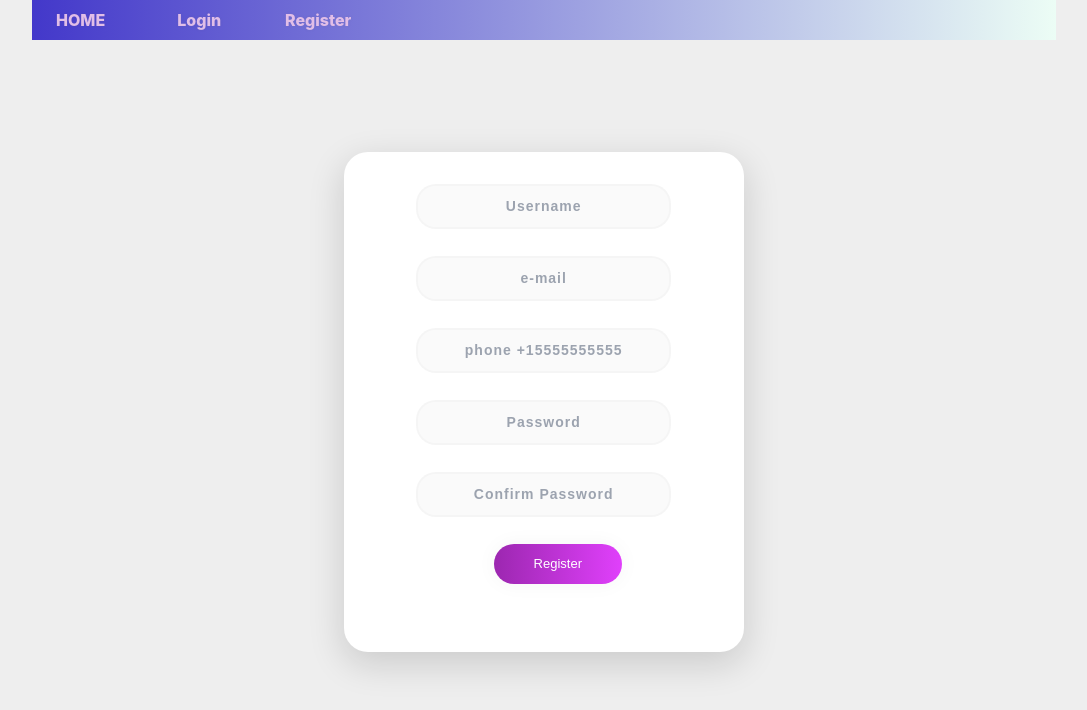
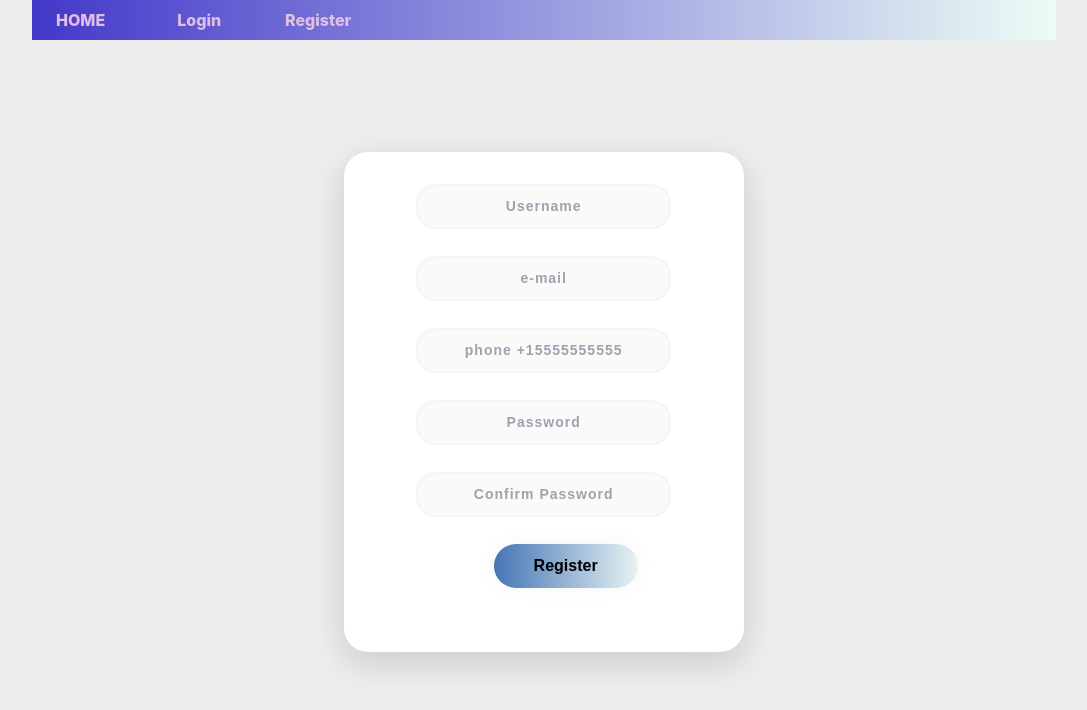
Before and after one commit to sayeda-khaled/shape_the_future, a React (Create React App) app in the folder frontend/static/: page /register in a window 1280 px wide. Shown: the top 710 px of the page, without its empty margins (96-1183 px from the left). Built offline with nearby package versions, Linux system fonts and the light colour scheme; the HTML template or start-up script is replaced by a standard one.

Commit message:
adding CSS

```diff
--- a/frontend/static/src/App.css
+++ b/frontend/static/src/App.css
@@ -203,8 +203,8 @@ border: 2px solid rgba(0, 0, 0, 0.18) !important;
 .btn-submit {
 cursor: pointer;
 border-radius: 5em;
-color: #fff;
-background: linear-gradient(to right, #9C27B0, #E040FB);
+color: black;
+background: linear-gradient(to right, #4575b5, #E7F3F3);
 border: 0;
 padding-left: 40px;
 padding-right: 40px;
@@ -212,7 +212,8 @@ padding-bottom: 10px;
 padding-top: 10px;
 font-family: 'Ubuntu', sans-serif;
 margin-left: 35%;
-font-size: 13px;
+/* font-size: 13px; */
+font-weight: bold;
 box-shadow: 0 0 20px 1px rgba(0, 0, 0, 0.04);
 }
 
@@ -229,7 +230,7 @@ padding-top: 10px;
 font-family: 'Ubuntu', sans-serif;
 margin-left: 35%;
 font-size: 14px;
-font-weight: bold;
+/* font-weight: bold; */
 box-shadow: 0 0 20px 1px rgba(0, 0, 0, 0.04);
 }
 
@@ -311,7 +312,7 @@ border: 0;
 padding: 5px;
 font-family: 'Ubuntu', sans-serif;
 /* margin-left: 35%; */
-font-size: 10px;
+font-size: 14px;
 font-weight: bold;
 box-shadow: 0 0 20px 1px rgba(0, 0, 0, 0.04);
 }
--- a/frontend/static/src/components/AdminPage.js
+++ b/frontend/static/src/components/AdminPage.js
@@ -160,7 +160,7 @@ class AdminPage extends Component {
 
           <section className="events-container md:flex bg-opacity-20">
                 <ul>{events}</ul>
-                <section className="form-container-1 mt-12" style={{top:10+"VH"}}>
+                <section className="form-container-1 sticky mt-12" style={{top:3+"VH"}}>
                     <form className="form-1" onSubmit={this.addEvent}>
                       <div className="mb-3">
                         <label  className="form-label block">Grade</label>
@@ -184,7 +184,7 @@ class AdminPage extends Component {
                       </div>
 
 
-                  <button type="button" onClick={(e) => this.addEvent(e)} className="btn-submit-events transform hover:scale-105">Submit</button>
+                  <button type="button" onClick={(e) => this.addEvent(e)} className="btn-submit-events transform hover:scale-105 font-extrabold">Submit</button>
 
                 </form>
               </section>
--- a/frontend/static/src/components/AdminPageDetail.js
+++ b/frontend/static/src/components/AdminPageDetail.js
@@ -63,7 +63,7 @@ class AdminPageDetail extends Component {
             ? <button className="btn-edit-event bg-blue flex-col ml-1 transform hover:scale-105 " type='button' onClick={this.saveEvent}>Save</button>
             : <button className="btn-edit-event bg-blue flex-col ml-1 rounded-full py-3 px-6 transform hover:scale-105" onClick={() => this.setState({isEditing: true})}>Edit Event</button>
         }
-        <button className="btn-edit-event bg-blue rounded-full ml-2 py-3 px-6 transform hover:scale-105 " onClick={(e) => this.props.deleteEvent(e, event.id)}>delete Event</button>
+        <button className="btn-edit-event bg-blue rounded-full ml-2 py-3 px-6 transform hover:scale-105 " onClick={(e) => this.props.deleteEvent(e, event.id)}>Delete Event</button>
       </div>
       <div className="flex items-baseline mb-2">
       <label className="text-gray-500 block text-sm mr-4">Volunteer:</label>
--- a/frontend/static/src/components/EventsList.js
+++ b/frontend/static/src/components/EventsList.js
@@ -69,7 +69,7 @@ class EventsList extends Component {
           <div key = {index}>
 
             <section >
-                <form onSubmit={(e) => this.signUp(e, event)} className="form-1 bg-purple-100 m-6 p-4 rounded-3xl m-auto block max-w-md mt-20">
+                <form onSubmit={(e) => this.signUp(e, event)} className="form-1 bg-purple-100 m-6 p-4 rounded-3xl m-auto block max-w-md mt-20 transform hover:scale-105 shadow-2xl-dark">
                   <div className="mb-3">
                       <label for="exampleFormControlInput1" className="form-label text-gray-500 block text-sm">Grade:</label>
                       <p className="form-control pb-3" id="exampleFormControlInput1" name="grade">{event.grade} </p>
--- a/frontend/static/src/components/Login.js
+++ b/frontend/static/src/components/Login.js
@@ -28,7 +28,7 @@ render(){
         <input class="input-1 ml-10" type="text"  name="username" autoComplete="off" required onChange={this.handleInput} value={this.state.username} align="center" placeholder="Username"/>
         <input class="input-1 ml-10" type="email" name="email" align="center" placeholder="e-mail" onChange={this.handleInput} value={this.state.email} />
         <input class="input-1 ml-10" type="password" name="password" align="center" autoComplete="off" required onChange={this.handleInput} value={this.state.password1} placeholder="Password"/>
-        <button class="btn-submit" align="center" onClick={() => this.props.handleLogin(this.state)}>Log in</button>
+        <button class="btn-submit transform hover:scale-105" align="center" onClick={() => this.props.handleLogin(this.state)}>Login</button>
       </form>
     </div>
   );
--- a/frontend/static/src/components/MainPage.js
+++ b/frontend/static/src/components/MainPage.js
@@ -61,7 +61,7 @@ class MainPage extends Component {
   </a>
 </div>
           <div className="sidedisplay-2 w-4/12">
-            <h1 className="text-3xl font-bold wiggle animate-bounce" id="main-title" >Shape The Future</h1>
+            <h1 className="text-3xl font-bold wiggle animate-bounce" id="main-title" >Shape A Future</h1>
             <p className="my-4 p-4 rounded bg-indigo-500 text-white shadow-2xl-dark transform hover:scale-105 test" id="main-paragraph-1">Lorem ipsum dolor sit amet, consectetur adipiscing elit, sed do eiusmod tempor incididunt ut labore et dolore magna aliqua. Ut enim ad minim veniam, quis nostrud exercitation ullamco laboris nisi ut aliquip ex ea commodo consequat. </p>
             <p className="my-4 p-4 rounded bg-indigo-500 text-white shadow-2xl-dark transform hover:scale-105" id="main-paragraph-2">Greenville County Schools (GCS), in an effort to ensure the safety of all of our students, has implemented additional security checks for school volunteers. All volunteers must submit an online application to the district and receive clearance from the district before volunteering at any school/center or chaperoning any school field trip. </p>
 
--- a/frontend/static/src/components/Registration.js
+++ b/frontend/static/src/components/Registration.js
@@ -31,7 +31,7 @@ class Registration extends Component{
           <input class="input-1 ml-10 pb-10" type="tel" name="phone_number" align="center" placeholder="phone +15555555555" onChange={this.handleInput} value={this.state.phone_number} />
           <input class="input-1 ml-10 pb-10" type="password" name="password1" align="center" autoComplete="off" required onChange={this.handleInput} value={this.state.password1} placeholder="Password"/>
           <input class="input-1 ml-10 pb-10" type="password" name="password2" align="center" autoComplete="off" required onChange={this.handleInput} value={this.state.password2} placeholder="Confirm Password"/>
-          <button class="btn-submit" align="center" onClick={() => this.props.handleRegistration(this.state)}>Register</button>
+          <button class="btn-submit transform hover:scale-105" align="center" onClick={() => this.props.handleRegistration(this.state)}>Register</button>
         </form>
       </div>
     );
--- a/frontend/static/src/components/StudentListDetail.js
+++ b/frontend/static/src/components/StudentListDetail.js
@@ -99,8 +99,8 @@ class StudentListDetail extends Component {
 
 
             <>
-              <button className="btn-edit bg-blue flex-col ml-.5 mt-2 rounded transform hover:scale-105 " onClick={() => this.props.deleteStudent(students.id)}>delete</button>
-              <button className="btn-edit bg-blue flex-col ml-2 mt-2 rounded transform hover:scale-105 " onClick={() => this.deactivateStudent(students.id)}>{students.active && 'Deactivate'} {!students.active && 'Active'}</button>
+              <button className="btn-edit bg-blue flex-col ml-.5 mt-2 rounded transform hover:scale-105 " onClick={() => this.props.deleteStudent(students.id)}>Delete</button>
+              <button className="btn-edit bg-blue flex-col ml-2 mt-2 rounded transform hover:scale-105 " onClick={() => this.deactivateStudent(students.id)}>{students.active && 'Deactivate'} {!students.active && 'Activate'}</button>
             </>
 
 
--- a/frontend/static/src/components/VolunteerPage.js
+++ b/frontend/static/src/components/VolunteerPage.js
@@ -123,7 +123,7 @@ class VolunteerPage extends Component {
     const events = this.state.events.map((event, index) => (<div key={index}>
 
       <section >
-        <form className="form-1 bg-purple-100 m-6 p-4 rounded-3xl m-auto block max-w-md mt-6">
+        <form className="form-1 bg-purple-100 m-6 p-4 rounded-3xl m-auto block max-w-md mt-6 transform hover:scale-105 shadow-2xl-dark">
           <div className="mb-3">
             <label for="exampleFormControlInput1" className="form-label text-gray-500 block text-sm">Grade:</label>
             <p className="form-control pb-3" name="grade">{event.grade}</p>
```
Also changed, not shown: 1 other file (tests, documents, lock files or other folders).
